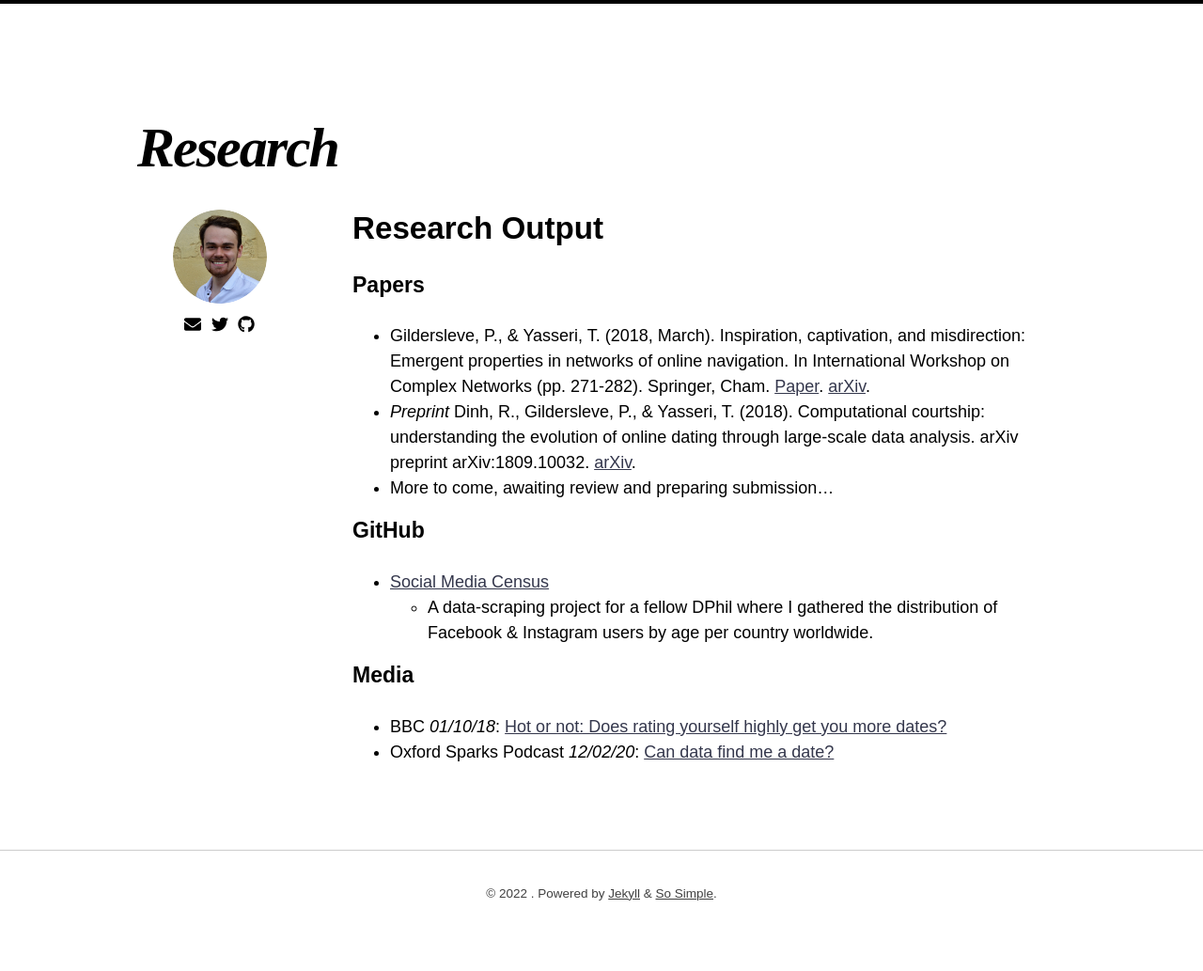
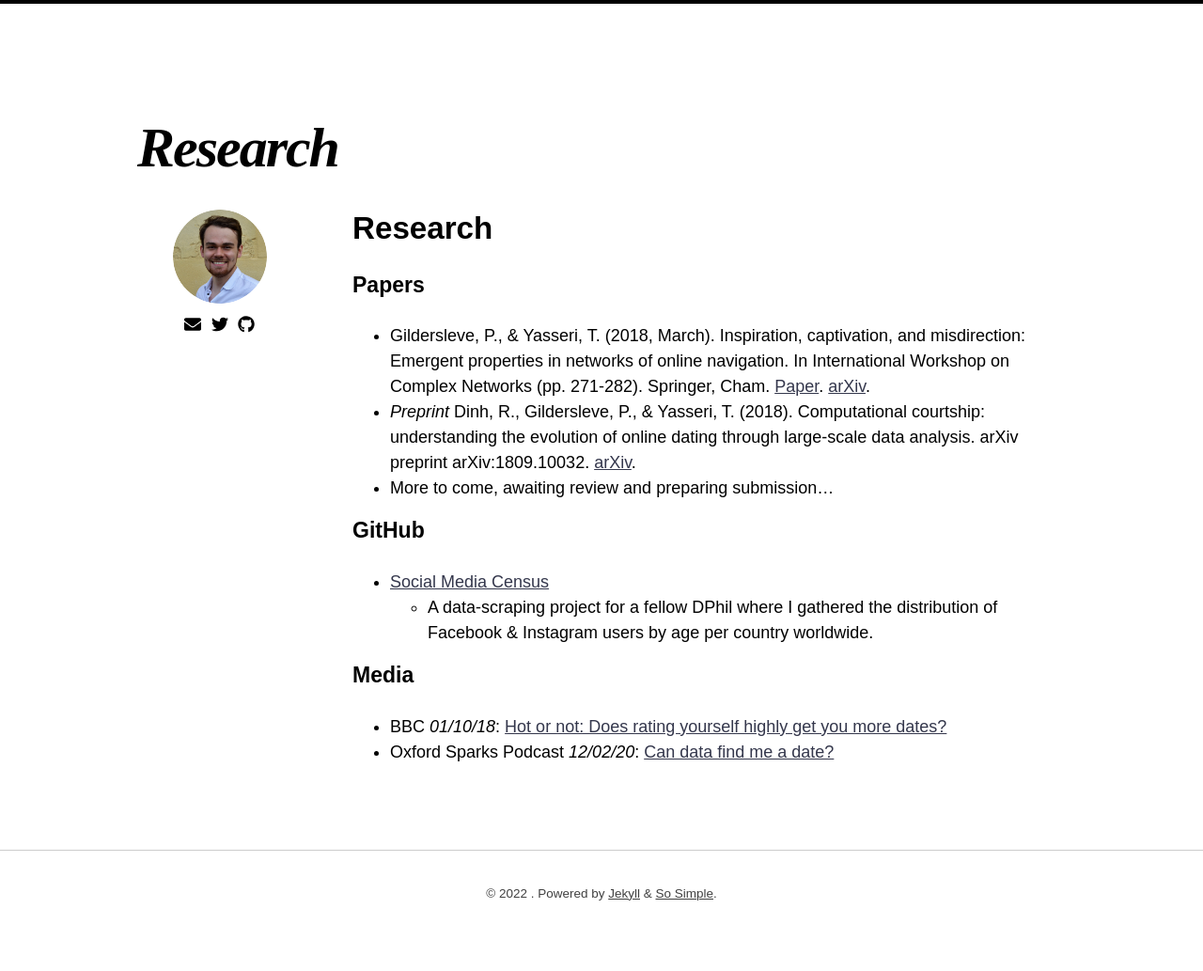
Before and after one commit to pgilders/pgilders.github.io, a Jekyll site: the page built from Research.md, in a window 1280 px wide. Shown: the whole page at 94% size. Built offline with Jekyll 4.4.1, drawn with Linux system fonts in a browser that asks for light colours; nearby versions of some CDN libraries.

Commit message:
Update and rename research.md to Research.md

```diff
--- a/research.md
+++ b/Research.md
@@ -20,7 +20,7 @@ title: Research
 ---
 
 
-# Research Output
+# Research
 
 ### Papers
 - Gildersleve, P., & Yasseri, T. (2018, March). Inspiration, captivation, and misdirection: Emergent properties in networks of online navigation. In International Workshop on Complex Networks (pp. 271-282). Springer, Cham. [Paper](https://link.springer.com/chapter/10.1007/978-3-319-73198-8_23). [arXiv](https://arxiv.org/abs/1710.03326).
```
